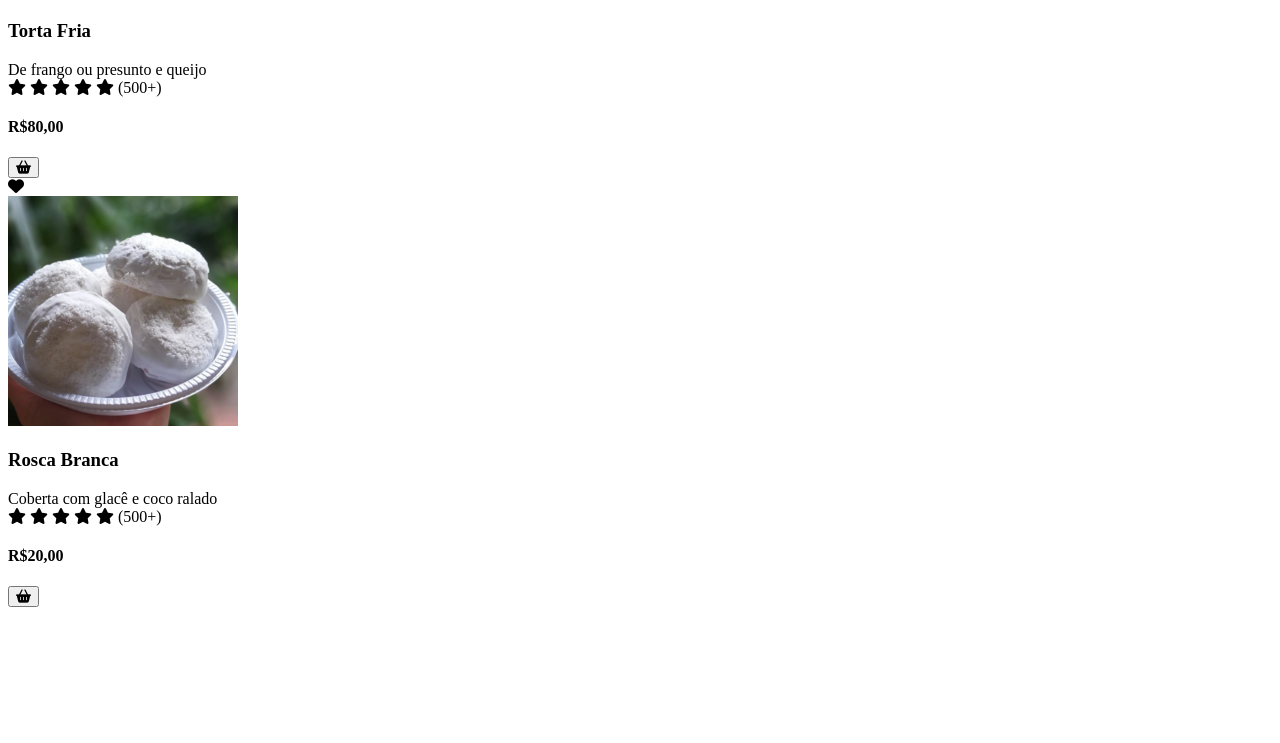
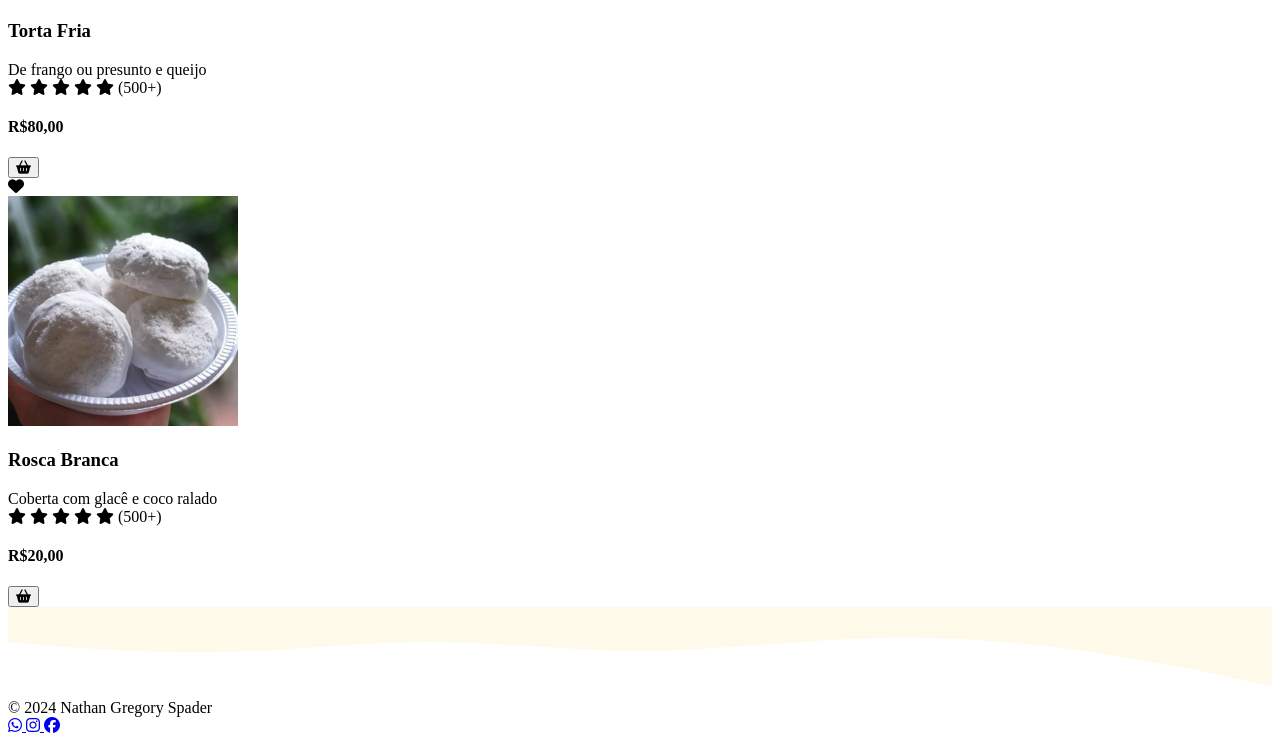
Before and after one commit to nathanspader/nathanspader.github.io, a plain HTML site: page index.html in a window 1280 px wide. Shown: the part 2154-2897 px from the top of the page. Before the commit the page ends 2769 px from the top, so only its background shows below. Drawn offline with nearby package versions, Linux system fonts and the light colour scheme.

Commit message:
HTML do rodapé da página

```diff
--- a/index.html
+++ b/index.html
@@ -251,3 +251,36 @@
 
 
     </main>
+
+    <footer>
+        <img src="src/images/wave.svg" alt="">
+
+        <div id="footer_items">
+            <span id="copyright">
+                &copy 2024 Nathan Gregory Spader
+            </span>
+
+            <div class="social-media-buttons">
+                <a href="https://api.whatsapp.com/message/V2L5Y22F3SFRD1?autoload=1&app_absent=0">
+                    <i class="fa-brands fa-whatsapp"></i>
+
+                </a>
+
+                <a href="https://www.instagram.com/nathanspader/">
+                    <i class="fa-brands fa-instagram"></i>
+
+                </a>
+
+                <a href="https://www.facebook.com/profile.php?id=61562056970424">
+                    <i class="fa-brands fa-facebook"></i>
+
+                </a>
+
+            </div>
+
+        </div>
+    </footer>
+    <script src="src/javascript/script.js"></script>
+
+</body>
+</html>
```
